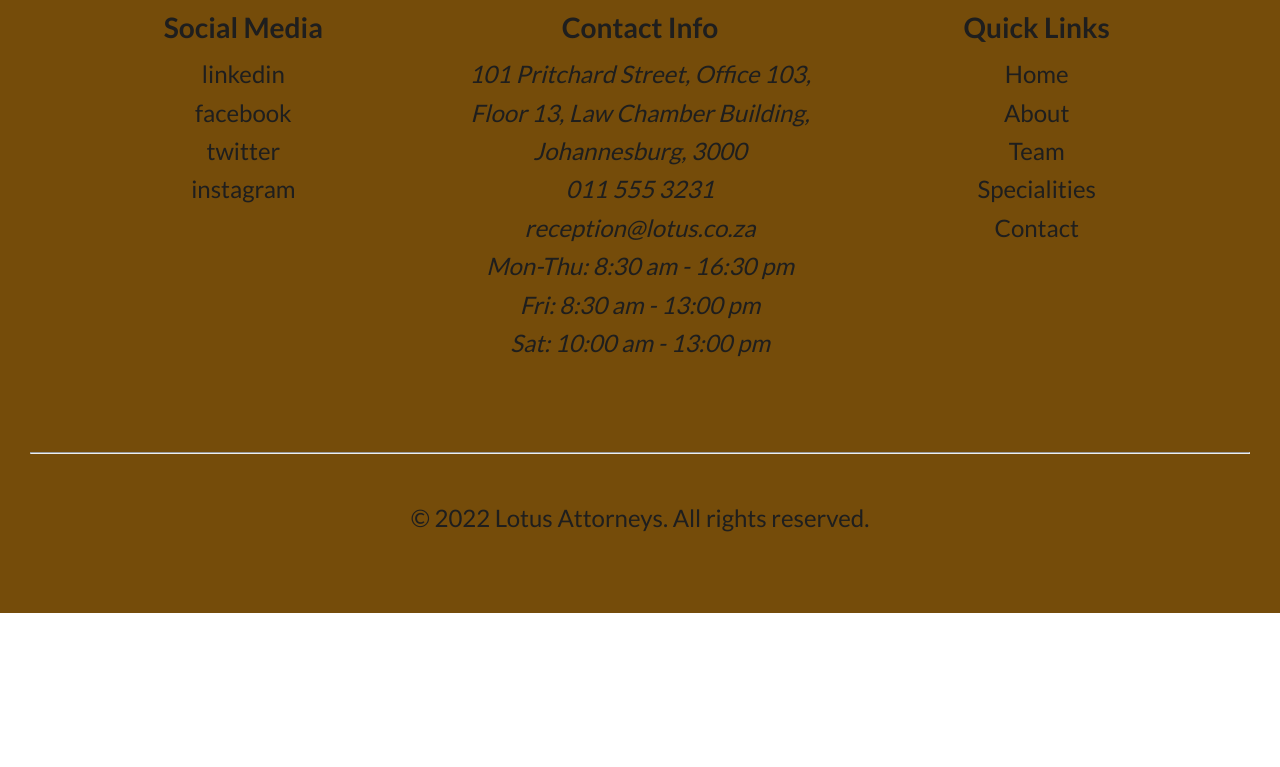
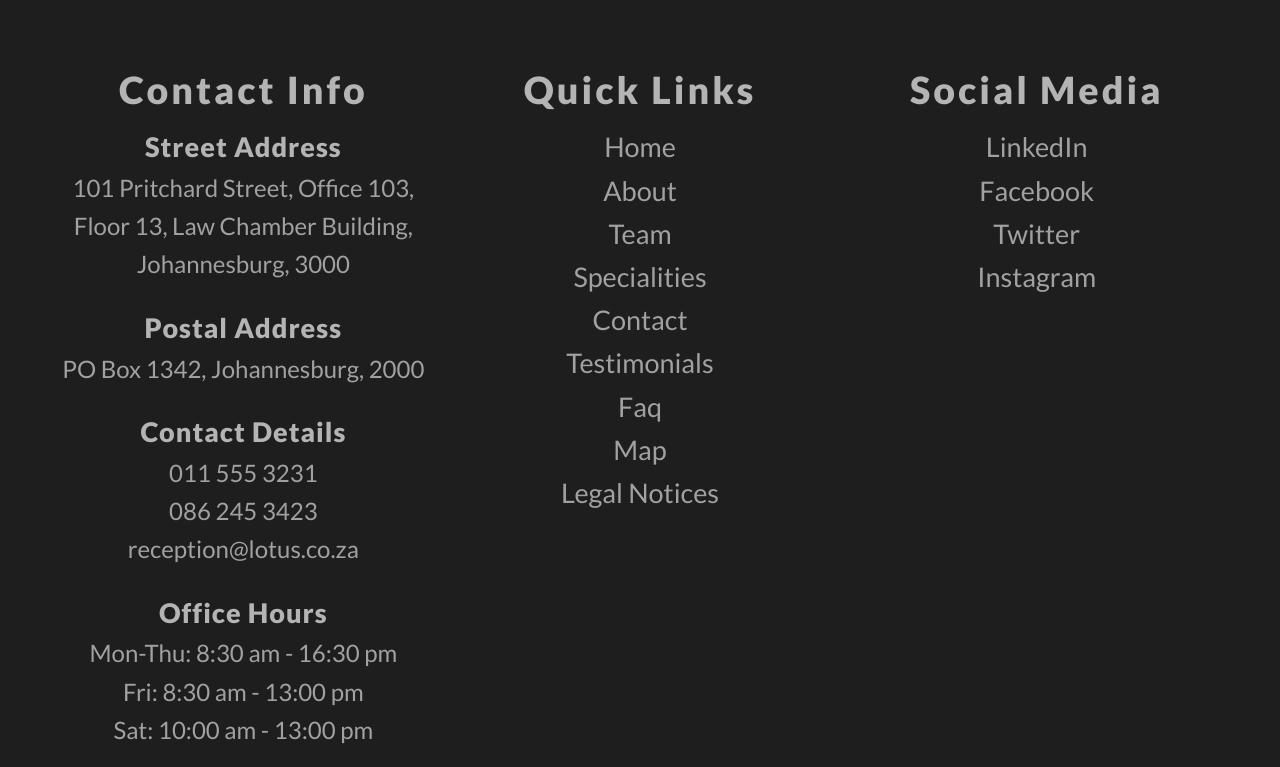
Before and after one commit to SVDwebtech/attorneyLotus032, a website: page index.html in a window 1280 px wide. Shown: the part 2346-3113 px from the top of the page. Before the commit the page ends 2959 px from the top, so only its background shows below. Drawn offline with Linux system fonts and the light colour scheme.

Commit message:
change structure, content and styling of footer section

```diff
--- a/index.html
+++ b/index.html
@@ -125,45 +125,83 @@
         <footer class="footer">
 
             <div class="footer__container">
+
                 <section class="footer__heading">
-                    <h2 class="footer__heading--heading-2">Lotus Attorneys</h2>
+                    <h2 class="footer__heading-2">Lotus Attorneys</h2>
+                    <span class="header__heading-h1--tertiary">
+                        Efficient<span class="header__blacklozenge">&blacklozenge;</span>Affordable<span class="header__blacklozenge">&blacklozenge;</span>Exellent
+                    </span>
                 </section>
+
                 <div class="footer__footer-info">
-                    <section class="footer__social-media footer__subsections">
-                        <h3 class="footer__quick-links--heading-3">Social Media</h3>
-                        <ul class="footer__social-media--list social-media">
-                            <li class="social-media-item"><a href="##" class="social-media-link">linkedin</a></li>
-                            <li class="social-media-item"><a href="##" class="social-media-link">facebook</a></li>
-                            <li class="social-media-item"><a href="##" class="social-media-link">twitter</a></li>
-                            <li class="social-media-item"><a href="##" class="social-media-link">instagram</a></li>
-                        </ul>
-                    </section>
+
                     <section class="footer__contact-info footer__subsections">
-                        <h3 class="footer__contact-info--heading-3">Contact Info</h3>
-                        <address>
-                            <p>101 Pritchard Street, Office 103, Floor 13, Law Chamber Building, Johannesburg, 3000</p>
-                            <p><a href="tel:+27">011 555 3231</a></p>
-                            <p><a href="mailto:##">reception@lotus.co.za</a></p>
-                            <p>Mon-Thu: 8:30 am - 16:30 pm</p>
-                            <p>Fri: 8:30 am - 13:00 pm</p>
-                            <p>Sat: 10:00 am - 13:00 pm</p>
+
+                        <h3 class="footer__heading-3">Contact Info</h3>
+
+                        <address class="footer__address address">
+
+                            <section class="address__street address__sections">
+                                <h4 class="address__heading-4">Street Address</h4>
+                                <p class="address__street">101 Pritchard Street, Office 103, Floor 13, Law Chamber Building, Johannesburg, 3000</p>
+                            </section>
+
+                            <section class="address__postal address__sections">
+                                <h4 class="address__heading-4">Postal Address</h4>
+                                <p class="address__postal">PO Box 1342, Johannesburg, 2000</p>
+                            </section>
+
+                            <section class="address__contact-details address__sections">
+                                <h4 class="address__heading-4">Contact Details</h4>
+                                <p class="address__tel"><a href="tel:+27">011 555 3231</a></p>
+                                <p class="address__fax"><a href="#">086 245 3423</a></p>
+                                <p class="address__email"><a href="mailto:##">reception@lotus.co.za</a></p>
+                            </section>
+
+                            <section class="address__office-hours address__sections">
+                                <h4 class="address__heading-4">Office Hours</h4>
+                                <p>Mon-Thu: 8:30 am - 16:30 pm</p>
+                                <p>Fri: 8:30 am - 13:00 pm</p>
+                                <p>Sat: 10:00 am - 13:00 pm</p>
+                            </section>
+
                         </address>
                     </section>
+
                     <section class="footer__quick-links footer__subsections">
-                        <h3 class="footer__quick-links--heading-3">Quick Links</h3>
+                        <h3 class="footer__heading-3">Quick Links</h3>
                         <ul>
                             <li><a href="http://">Home</a></li>
                             <li><a href="http://">About</a></li>
                             <li><a href="http://">Team</a></li>
                             <li><a href="http://">Specialities</a></li>
                             <li><a href="http://">Contact</a></li>
+                            <li><a href="http://">Testimonials</a></li>
+                            <li><a href="http://">Faq</a></li>
+                            <li><a href="http://">Map</a></li>
+                            <li><a href="http://">Legal Notices</a></li>
                         </ul>
                     </section>
+
+                    <section class="footer__social-media footer__subsections">
+                        <h3 class="footer__heading-3">Social Media</h3>
+                        <ul class="footer__social-media--list social-media">
+                            <li class="social-media-item"><a href="##" class="social-media-link">LinkedIn</a></li>
+                            <li class="social-media-item"><a href="##" class="social-media-link">Facebook</a></li>
+                            <li class="social-media-item"><a href="##" class="social-media-link">Twitter</a></li>
+                            <li class="social-media-item"><a href="##" class="social-media-link">Instagram</a></li>
+                        </ul>
+                    </section>
+
                 </div>
+
                 <hr class="footer__hr">
+
                 <section class="footer__copyright">
-                    <p class="footer__copyright">&copy; 2022 Lotus Attorneys. All rights reserved.</p>
+                    <p class="footer__copyright">&copy; 2022 Lotus Attorneys <span class="footer__vertical-bars">&#124;&#124;</span> All rights reserved <span class="footer__vertical-bars">&#124;&#124;</span> <a class="footer__legal-notices" href="##">Legal Notices - Terms & Conditions</a></p>
+                    <p class="footer__designer">Desigend & Developed by: Schalk van Dyk t/a SVDwebtech</p>
                 </section>
+
             </div>
 
         </footer>
--- a/sass/abstracts/_variables.scss
+++ b/sass/abstracts/_variables.scss
@@ -9,6 +9,7 @@
 // secondary colors
 $color-white: rgb(235, 235, 235);
 $color-grey-light: rgb(180, 180, 180);
+$color-grey-light-darker: rgb(161, 161, 161);
 $color-grey-dark: rgb(130, 130, 130);
 $color-darkshadow: rgba(20, 20, 20, .85);
 $color-dark: rgb(30, 30, 30);
--- a/sass/base/_typography.scss
+++ b/sass/base/_typography.scss
@@ -116,5 +116,33 @@
 }
 
 .footer {
+
+	color: $color-grey-light-darker;
 	text-align: center;
+
+	&__heading-2 {
+		color: $color-grey-light;
+		font-size: 3.5rem;
+	}
+
+	&__heading-3 {
+		color: $color-grey-light;
+		font-size: 2.5rem;
+		font-weight: 900;
+		letter-spacing: 3px;
+	}
+
+	li {
+		font-size: 1.8rem;
+		font-weight: 400;
+	}
 }
+
+.address {
+	&__heading-4 {
+		color: $color-grey-light;
+		font-size: 1.8rem;
+		font-weight: 900;
+		letter-spacing: 1px;
+	}
+}
--- /dev/null
+++ b/sass/components/_address.scss
@@ -0,0 +1,8 @@
+.address {
+    width: 25rem;
+    margin: 0 auto;
+
+    &__sections {
+        margin-bottom: calc($x-large + .5rem);
+    }
+}
--- a/sass/main.scss
+++ b/sass/main.scss
@@ -6,6 +6,7 @@
 @import "base/typography";
 @import "base/utilities";
 
+@import "components/address";
 @import "components/button";
 @import "components/card";
 //@import "components/cardpopup";
--- a/sass/pages/_home.scss
+++ b/sass/pages/_home.scss
@@ -62,7 +62,7 @@
 /////////////////////////////////////////////////////////////////////
 
 .footer {
-	background-color: $color-mudbrown;
+	background-color: $color-dark;
 
 	&__container > * {
 		margin-bottom: calc($x-large + 2rem);
@@ -76,6 +76,10 @@
 		padding: 1rem;
 	}
 
+	&__heading {
+		margin-top: calc($x-large + 3rem);
+	}
+
 	&__footer-info {
 
 		@include respond(tab-land) {
@@ -87,7 +91,15 @@
 	}
 
 	&__footer-info > * {
-		margin-bottom: calc($x-large + 1rem);
+		margin-bottom: calc($x-large + 2rem);
+	}
+
+	&__heading-3 {
+		margin-bottom: $small;
+	}
+
+	&__address {
+		font-style: normal;
 	}
 
 	@include respond(tab-port) {
@@ -101,12 +113,4 @@
 			flex: 1 0 22rem;
 		}
 	}
-
-	&__heading {
-		margin-top: calc($x-large + 3rem);
-	}
-
-	h3 {
-		margin-bottom: $small;
-	}
 }
```
Also changed, not shown: css/styles.css, 1 other file.
